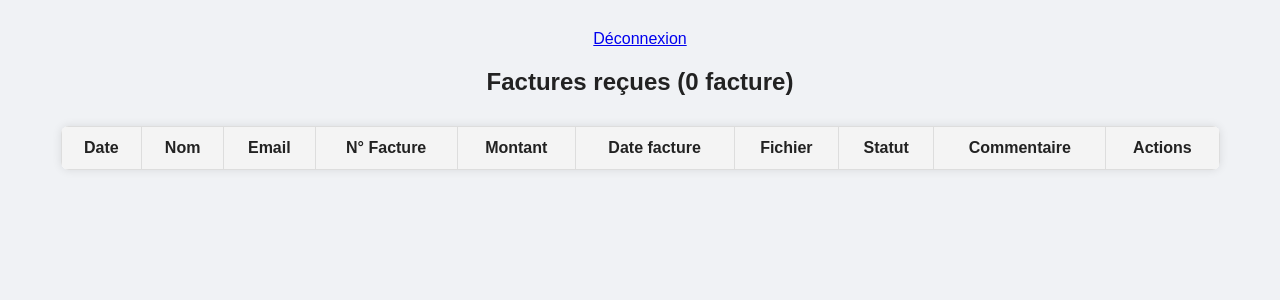
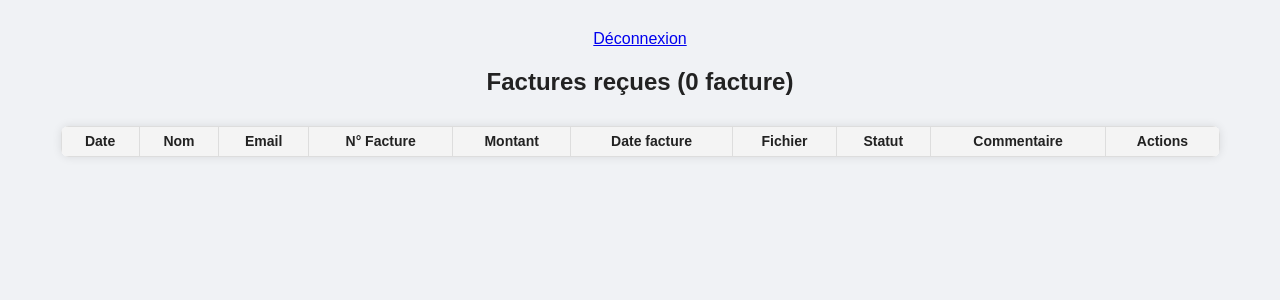
Before and after one commit to integraleacademy/factures, a Flask app: page /admin in a window 1280 px wide. Shown: the top 300 px of the page. Run offline with Flask 3, Linux system fonts and the light colour scheme; the visitor is signed in with stand-in values (Sample User, id 1); lists and menus that the app fills with data are empty; parts of the project's set-up code (start-up, migrations or seed data) failed here and were passed over.

Commit message:
Update style.css

```diff
--- a/static/css/style.css
+++ b/static/css/style.css
@@ -1,4 +1,3 @@
-
 body {
     font-family: Arial, sans-serif;
     background-color: #f0f2f5;
@@ -96,7 +95,6 @@ input[name="commentaire"] {
     font-weight: bold;
 }
 
-
 /* Statut en couleur (menu déroulant stylisé) */
 .statut-select {
     font-weight: bold;
@@ -120,3 +118,13 @@ input[name="commentaire"] {
 .btn-red {
     background-color: #e53935;
 }
+
+/* Réduction hauteur des lignes */
+table tr {
+    padding: 4px 0 !important;
+    line-height: 1.2 !important;
+}
+table td, table th {
+    padding: 6px 8px !important;
+    font-size: 14px !important;
+}
```
